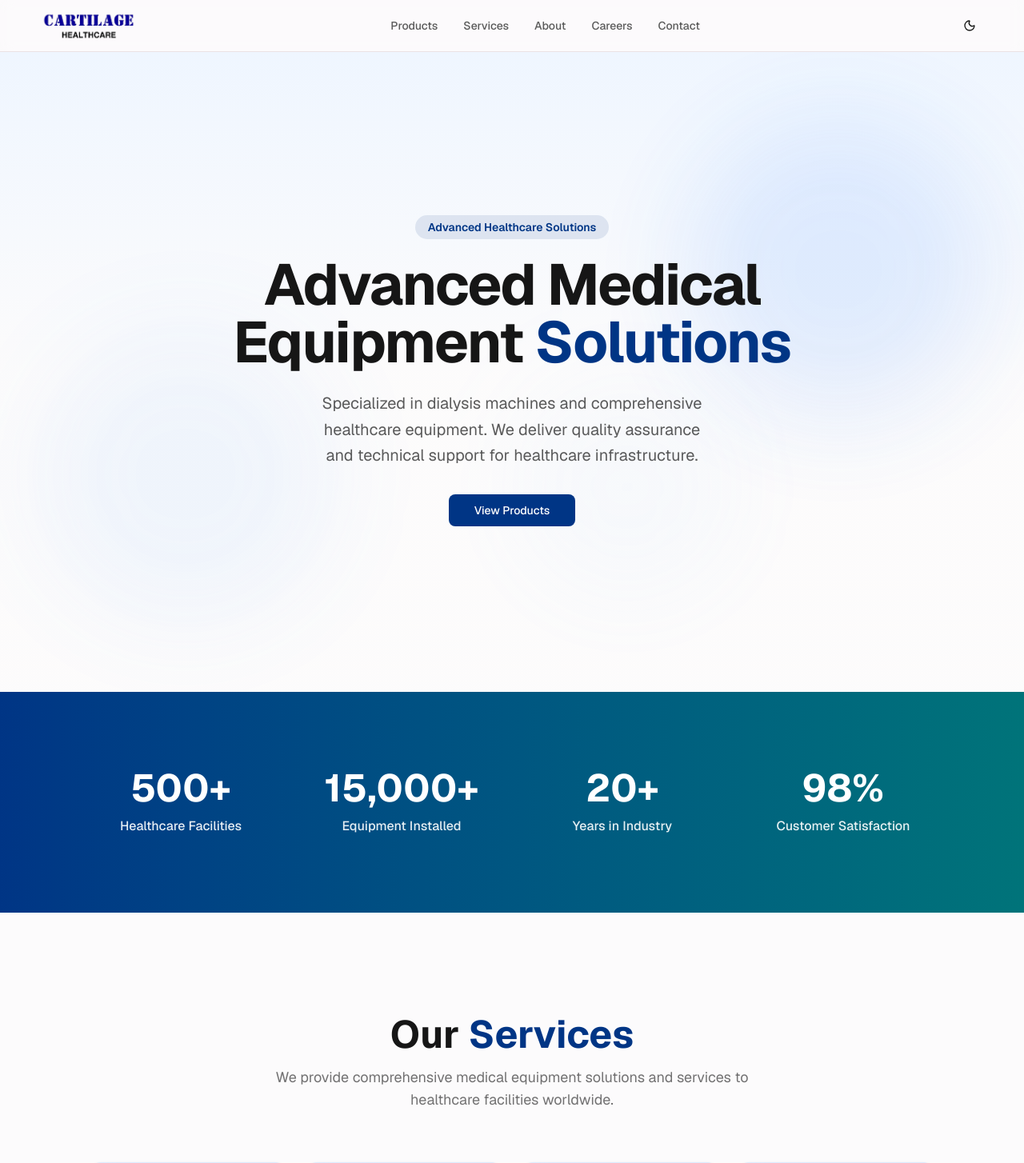
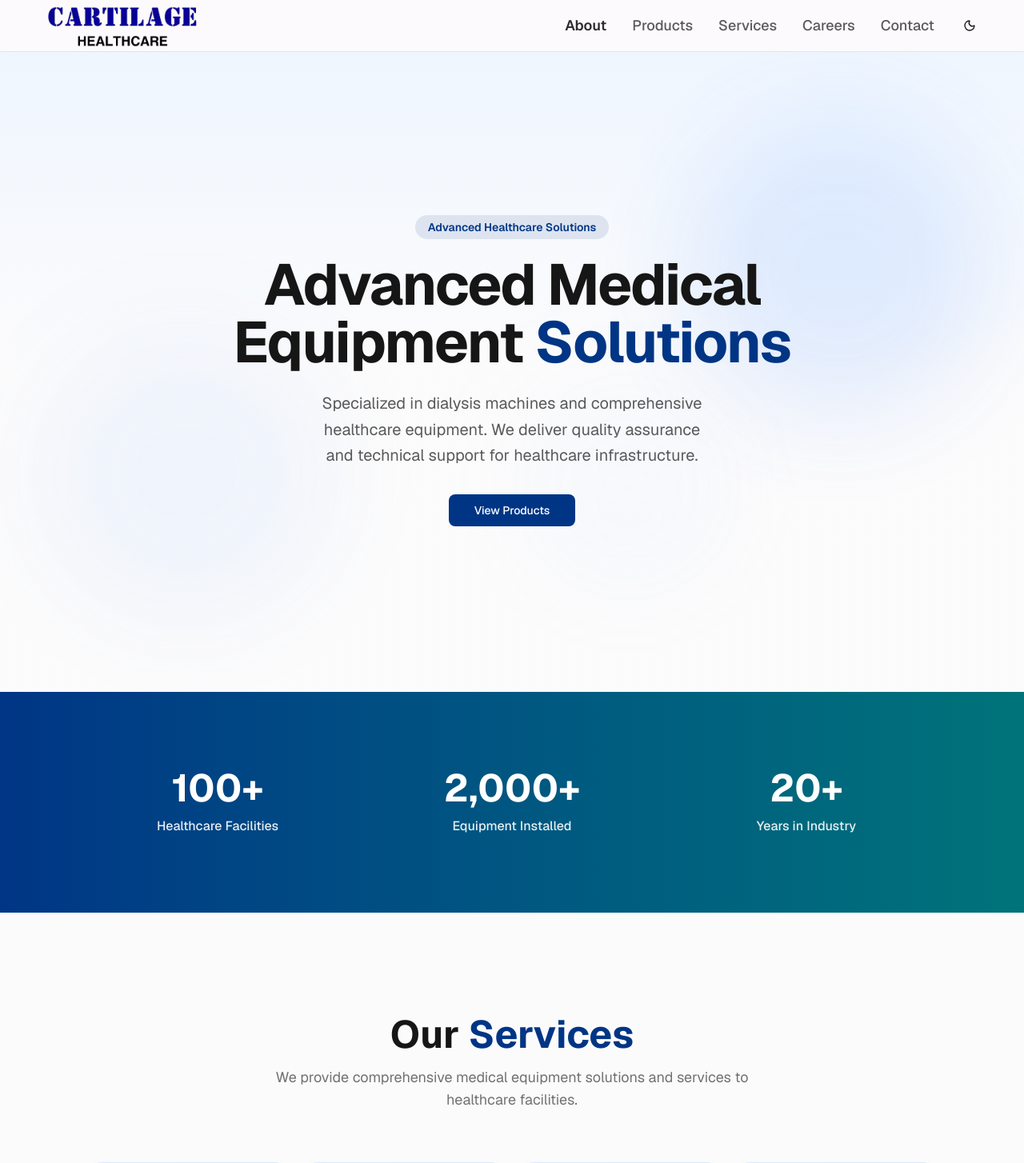
Before and after one commit to asmi-saxena/CartilageHealthcare, a Next.js app: page / in a window 1280 px wide. Shown: the top 1454 px of the page at 80% size. Built offline with nearby package versions, Linux system fonts and the light colour scheme.

Commit message:
chore: tweak header/footer and featured product (logo sizes, nav, subheading, stats centering)

```diff
--- a/components/header.tsx
+++ b/components/header.tsx
@@ -8,30 +8,32 @@ export function Header() {
   return (
     <header className="sticky top-0 z-50 w-full border-b border-border bg-background/95 backdrop-blur supports-[backdrop-filter]:bg-background/60">
       <div className="flex h-16 items-center justify-between px-6 md:px-8 lg:px-12">
-        <a href="/" className="flex items-center gap-2 hover:opacity-80 transition-opacity">
-          <Logo className="h-12 w-auto" />
+        <a href="/" className="flex items-center gap-3 hover:opacity-80 transition-opacity">
+          <Logo className="h-16 w-auto md:h-20" />
         </a>
 
-        <nav className="hidden md:flex items-center gap-8">
-          <a href="/products" className="text-sm font-medium text-foreground/70 hover:text-foreground transition-colors">
+        <div className="hidden md:flex items-center gap-6">
+          <nav className="flex items-center gap-8">
+            <a href="/about" className="text-base md:text-lg font-semibold text-foreground/90 hover:text-foreground transition-colors">
+              About
+            </a>
+            <a href="/products" className="text-base md:text-lg font-medium text-foreground/70 hover:text-foreground transition-colors">
               Products
             </a>
-          <a href="/services" className="text-sm font-medium text-foreground/70 hover:text-foreground transition-colors">
+            <a href="/services" className="text-base md:text-lg font-medium text-foreground/70 hover:text-foreground transition-colors">
               Services
             </a>
-          <a href="/about" className="text-sm font-medium text-foreground/70 hover:text-foreground transition-colors">
-            About
-          </a>
-          <a href="/careers" className="text-sm font-medium text-foreground/70 hover:text-foreground transition-colors">
+            <a href="/careers" className="text-base md:text-lg font-medium text-foreground/70 hover:text-foreground transition-colors">
               Careers
             </a>
-          <a href="/contact" className="text-sm font-medium text-foreground/70 hover:text-foreground transition-colors">
+            <a href="/contact" className="text-base md:text-lg font-medium text-foreground/70 hover:text-foreground transition-colors">
               Contact
             </a>
           </nav>
 
           <ThemeSwitcher />
         </div>
+      </div>
     </header>
   )
 }
--- a/components/services-grid.tsx
+++ b/components/services-grid.tsx
@@ -3,7 +3,7 @@ import { Card, CardContent, CardDescription, CardHeader, CardTitle } from '@/com
 const services = [
   {
     title: 'Medical Equipment',
-    description: 'Comprehensive range of advanced medical equipment including dialysis machines, patient monitors, and laboratory solutions.',
+    description: 'Comprehensive range of advanced medical equipment including dialysis machines, critical care equipments and laboratory solutions.',
     icon: '🏥',
   },
   {
@@ -32,7 +32,7 @@ export function ServicesGrid() {
             Our <span className="text-primary">Services</span>
           </h2>
           <p className="text-lg text-foreground/60 max-w-2xl mx-auto">
-            We provide comprehensive medical equipment solutions and services to healthcare facilities worldwide.
+            We provide comprehensive medical equipment solutions and services to healthcare facilities.
           </p>
         </div>
 
--- a/components/stats-section.tsx
+++ b/components/stats-section.tsx
@@ -1,15 +1,15 @@
 export function StatsSection() {
   const stats = [
-    { value: '500+', label: 'Healthcare Facilities', icon: '🏥' },
-    { value: '15,000+', label: 'Equipment Installed', icon: '⚙️' },
+    { value: '100+', label: 'Healthcare Facilities', icon: '🏥' },
+    { value: '2,000+', label: 'Equipment Installed', icon: '⚙️' },
     { value: '20+', label: 'Years in Industry', icon: '📈' },
-    { value: '98%', label: 'Customer Satisfaction', icon: '⭐' },
+
   ]
 
   return (
     <section className="py-16 md:py-24 bg-gradient-to-r from-primary to-secondary">
       <div className="max-w-6xl mx-auto px-6 md:px-8 lg:px-12">
-        <div className="grid grid-cols-2 md:grid-cols-4 gap-8 md:gap-12">
+        <div className="grid grid-cols-2 md:grid-cols-3 gap-8 md:gap-12 justify-items-center">
           {stats.map((stat, index) => (
             <div key={index} className="text-center">
               <div className="text-4xl md:text-5xl font-bold text-primary-foreground mb-3">
```
Lines whose indentation alone changed are shown as unchanged.
